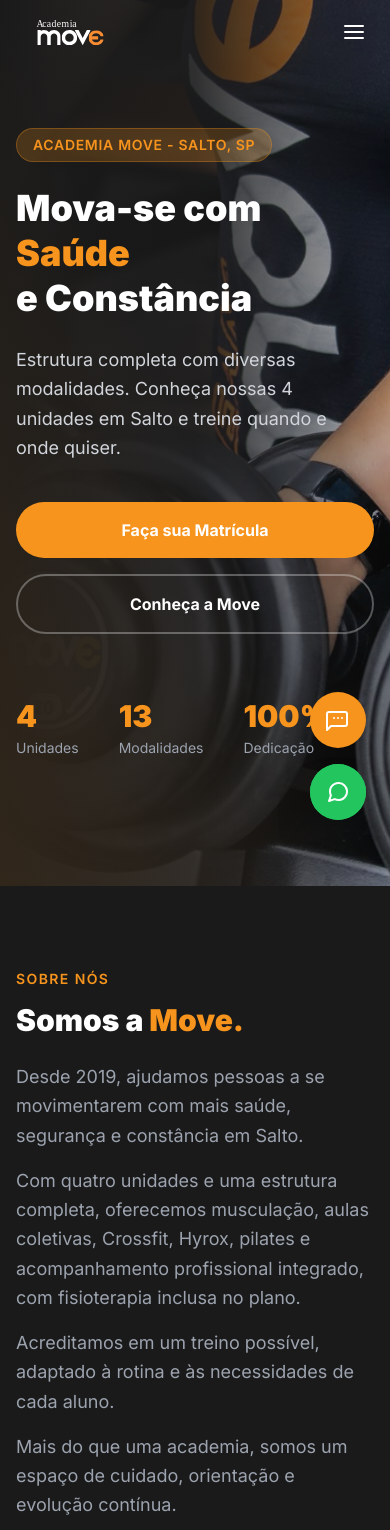
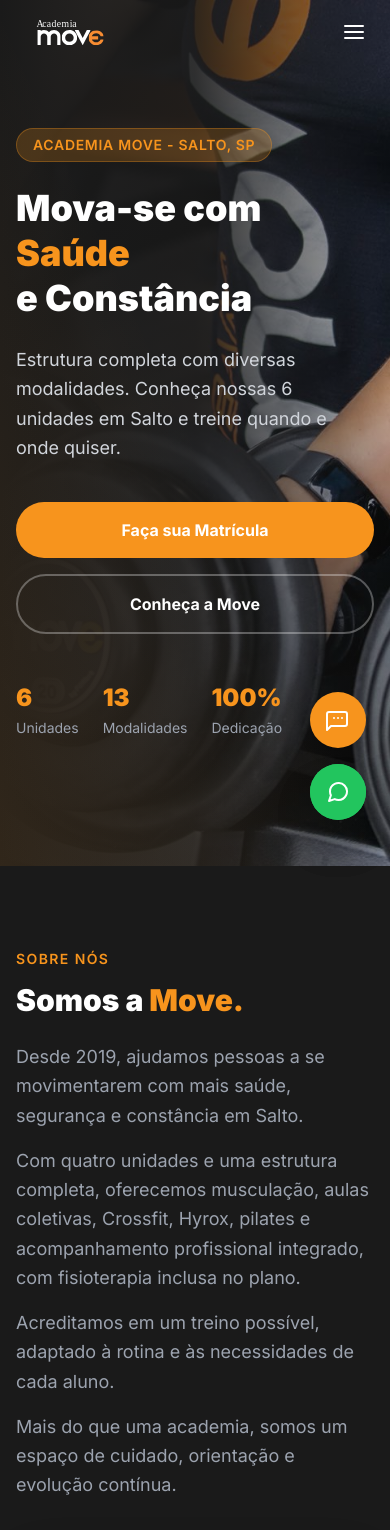
Before and after one commit to DelgasTech/move, a Next.js app: page / in a window 390 px wide. Shown: the top 1530 px of the page. Built offline with nearby package versions, Linux system fonts and the light colour scheme.

Commit message:
fix any things

```diff
--- a/components/layout/Footer.tsx
+++ b/components/layout/Footer.tsx
@@ -5,7 +5,7 @@
   return (
     <footer className="bg-dark-bg text-gray-400 pt-16 pb-8">
       <div className="max-w-7xl mx-auto px-4 sm:px-6 lg:px-8">
-        <div className="grid grid-cols-1 md:grid-cols-2 lg:grid-cols-4 gap-10 mb-12">
+        <div className="grid grid-cols-1 sm:grid-cols-2 lg:grid-cols-4 gap-8 lg:gap-10 mb-12">
           {/* Brand */}
           <div>
             <div className="mb-3">
--- a/components/sections/CtaFinal.tsx
+++ b/components/sections/CtaFinal.tsx
@@ -25,7 +25,7 @@
           <h2 className="text-3xl sm:text-4xl lg:text-5xl font-black text-white mb-5">
             Pronto para começar?
           </h2>
-          <p className="text-white/80 text-lg mb-10 max-w-xl mx-auto">
+          <p className="text-white/80 text-base sm:text-lg mb-8 sm:mb-10 max-w-xl mx-auto">
             Fale com nossa equipe agora mesmo pelo WhatsApp e escolha o plano perfeito para você.
           </p>
 
--- a/components/sections/Diferenciais.tsx
+++ b/components/sections/Diferenciais.tsx
@@ -42,7 +42,7 @@
             whileInView={{ opacity: 1, x: 0 }}
             viewport={{ once: true }}
             transition={{ duration: 0.7 }}
-            className="relative h-[500px] rounded-3xl overflow-hidden shadow-2xl"
+            className="relative h-[300px] sm:h-[400px] lg:h-[500px] rounded-3xl overflow-hidden shadow-2xl"
           >
             <Image
               src="/images/corda.jpg"
@@ -78,7 +78,7 @@
                   whileInView={{ opacity: 1, x: 0 }}
                   viewport={{ once: true }}
                   transition={{ duration: 0.5, delay: index * 0.1 }}
-                  className="bg-white rounded-2xl p-6 flex items-start gap-5 shadow-sm border border-orange-100"
+                  className="bg-white rounded-2xl p-4 sm:p-6 flex items-start gap-4 sm:gap-5 shadow-sm border border-orange-100"
                 >
                   <div className="inline-flex items-center justify-center w-14 h-14 bg-primary/10 rounded-2xl text-primary shrink-0">
                     {item.icon}
--- a/components/sections/Hero.tsx
+++ b/components/sections/Hero.tsx
@@ -45,7 +45,7 @@
             </h1>
 
             <p className="text-gray-300 text-lg sm:text-xl max-w-xl mb-10 leading-relaxed">
-              Estrutura completa com diversas modalidades. Conheça nossas 4 unidades em Salto e treine quando e onde quiser.
+              Estrutura completa com diversas modalidades. Conheça nossas 6 unidades em Salto e treine quando e onde quiser.
             </p>
 
             <div className="flex flex-col sm:flex-row gap-4">
@@ -71,15 +71,15 @@
             initial={{ opacity: 0, y: 20 }}
             animate={{ opacity: 1, y: 0 }}
             transition={{ duration: 0.8, delay: 0.4 }}
-            className="mt-16 flex gap-10"
+            className="mt-12 sm:mt-16 flex gap-6 sm:gap-10"
           >
             {[
-              { value: "4", label: "Unidades" },
+              { value: "6", label: "Unidades" },
               { value: "13", label: "Modalidades" },
               { value: "100%", label: "Dedicação" },
             ].map((stat) => (
               <div key={stat.label}>
-                <div className="text-3xl sm:text-4xl font-black text-primary">{stat.value}</div>
+                <div className="text-2xl sm:text-3xl lg:text-4xl font-black text-primary">{stat.value}</div>
                 <div className="text-gray-400 text-sm mt-1">{stat.label}</div>
               </div>
             ))}
--- a/components/sections/HorariosFuncionamento.tsx
+++ b/components/sections/HorariosFuncionamento.tsx
@@ -70,7 +70,7 @@
           </p>
         </motion.div>
 
-        <div className="grid grid-cols-1 sm:grid-cols-2 lg:grid-cols-4 gap-6">
+        <div className="grid grid-cols-1 sm:grid-cols-2 xl:grid-cols-4 gap-5 sm:gap-6">
           {unidades.map((unidade, i) => (
             <motion.div
               key={unidade.nome}
@@ -78,7 +78,7 @@
               whileInView={{ opacity: 1, y: 0 }}
               viewport={{ once: true }}
               transition={{ duration: 0.5, delay: i * 0.1 }}
-              className="bg-white/5 border border-white/10 rounded-3xl p-6 flex flex-col gap-5"
+              className="bg-white/5 border border-white/10 rounded-3xl p-4 sm:p-6 flex flex-col gap-4 sm:gap-5"
             >
               <div className="flex items-center gap-3">
                 <div className="w-10 h-10 rounded-2xl bg-primary/10 flex items-center justify-center shrink-0">
--- a/components/sections/Planos.tsx
+++ b/components/sections/Planos.tsx
@@ -62,7 +62,7 @@
         </div>
 
         {/* Plan cards */}
-        <div className="grid grid-cols-1 md:grid-cols-2 gap-8 max-w-3xl mx-auto">
+        <div className="grid grid-cols-1 sm:grid-cols-2 gap-6 sm:gap-8 max-w-3xl mx-auto">
           {plans.map((plan, index) => (
             <motion.div
               key={plan.id}
@@ -88,7 +88,7 @@
                 <h3 className="text-2xl font-black text-white">{plan.name}</h3>
                 <div className="mt-4 flex items-end gap-1">
                   <span className="text-gray-400 text-sm">R$</span>
-                  <span className="text-5xl font-black text-white leading-none">
+                  <span className="text-4xl sm:text-5xl font-black text-white leading-none">
                     {plan.prices[period]}
                   </span>
                   <span className="text-gray-400 text-sm mb-1">/mês</span>
@@ -134,7 +134,7 @@
           className="mt-12"
         >
           <h3 className="text-center text-white font-black text-xl mb-6">Outras Opções</h3>
-          <div className="grid grid-cols-2 sm:grid-cols-4 gap-4 max-w-3xl mx-auto">
+          <div className="grid grid-cols-1 xs:grid-cols-2 sm:grid-cols-4 gap-4 max-w-3xl mx-auto">
             {extraPricing.map((item) => (
               <div key={item.label} className="bg-charcoal/50 border border-white/10 rounded-2xl p-4 text-center">
                 <p className="text-gray-400 text-xs mb-1">{item.label}</p>
@@ -155,7 +155,7 @@
           <h3 className="text-center text-white font-black text-2xl mb-2">Convênios</h3>
           <p className="text-center text-gray-400 text-sm mb-8">Acesse a Move pelo seu benefício.</p>
 
-          <div className="grid grid-cols-1 md:grid-cols-3 gap-5 max-w-4xl mx-auto">
+          <div className="grid grid-cols-1 sm:grid-cols-2 md:grid-cols-3 gap-5 max-w-4xl mx-auto">
             {partners.map((p, i) => (
               <div key={i} className="bg-charcoal/50 border border-white/10 rounded-2xl p-5 flex flex-col gap-3">
                 <div className="flex items-center justify-between">
--- a/components/sections/QuemSomos.tsx
+++ b/components/sections/QuemSomos.tsx
@@ -7,7 +7,7 @@
   return (
     <section id="quem-somos" className="py-20 lg:py-28 bg-dark-bg overflow-hidden">
       <div className="max-w-7xl mx-auto px-4 sm:px-6 lg:px-8">
-        <div className="grid lg:grid-cols-2 gap-12 items-center">
+        <div className="grid lg:grid-cols-2 gap-8 lg:gap-12 items-center">
           {/* Conteúdo */}
           <motion.div
             initial={{ opacity: 0, x: -30 }}
@@ -45,7 +45,7 @@
             whileInView={{ opacity: 1, x: 0 }}
             viewport={{ once: true }}
             transition={{ duration: 0.7 }}
-            className="relative h-[480px] rounded-3xl overflow-hidden shadow-2xl bg-dark-bg"
+            className="relative h-[300px] sm:h-[400px] lg:h-[480px] rounded-3xl overflow-hidden shadow-2xl bg-dark-bg"
           >
             <Image
               src="/images/joao e marina.jpg"
```
